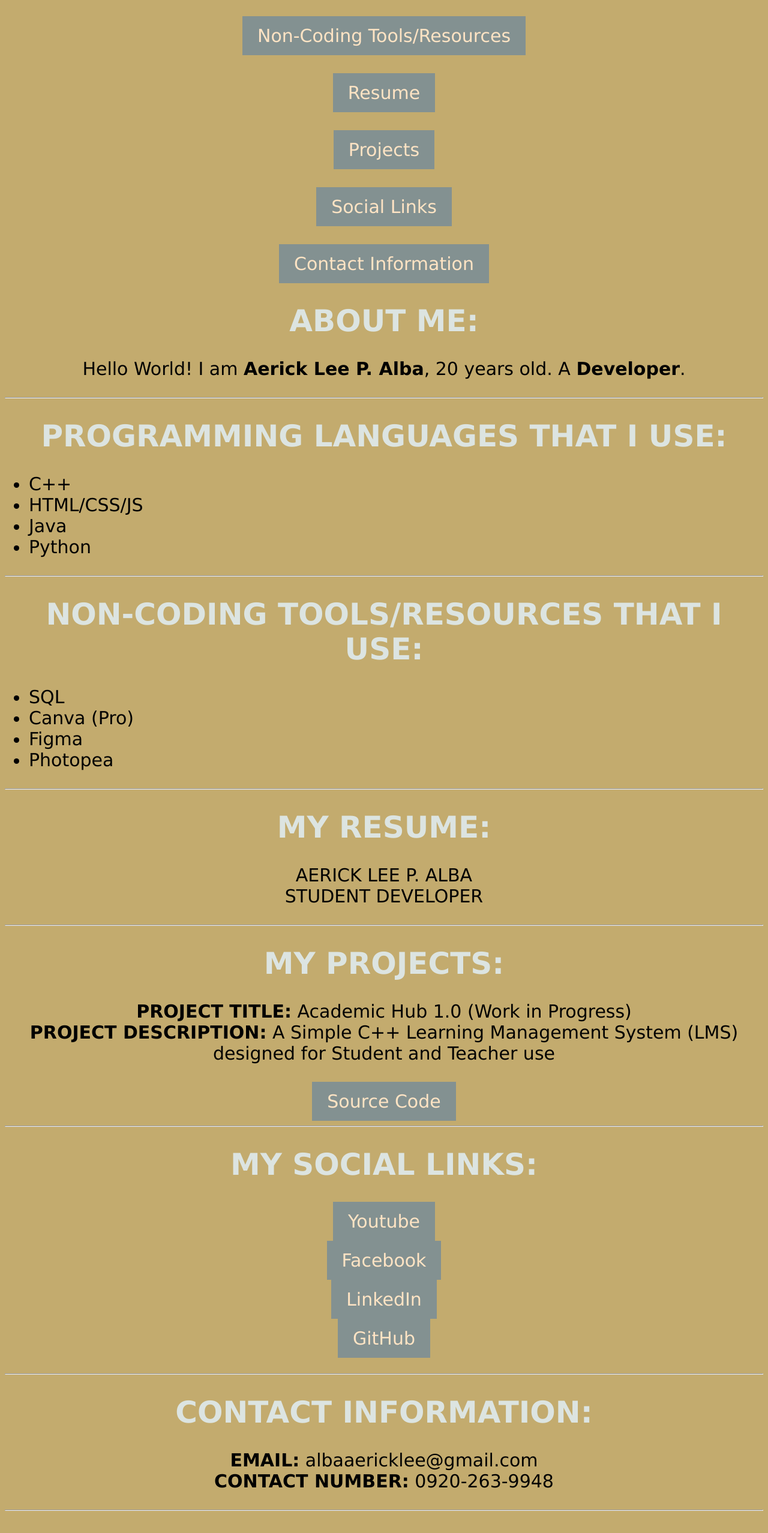
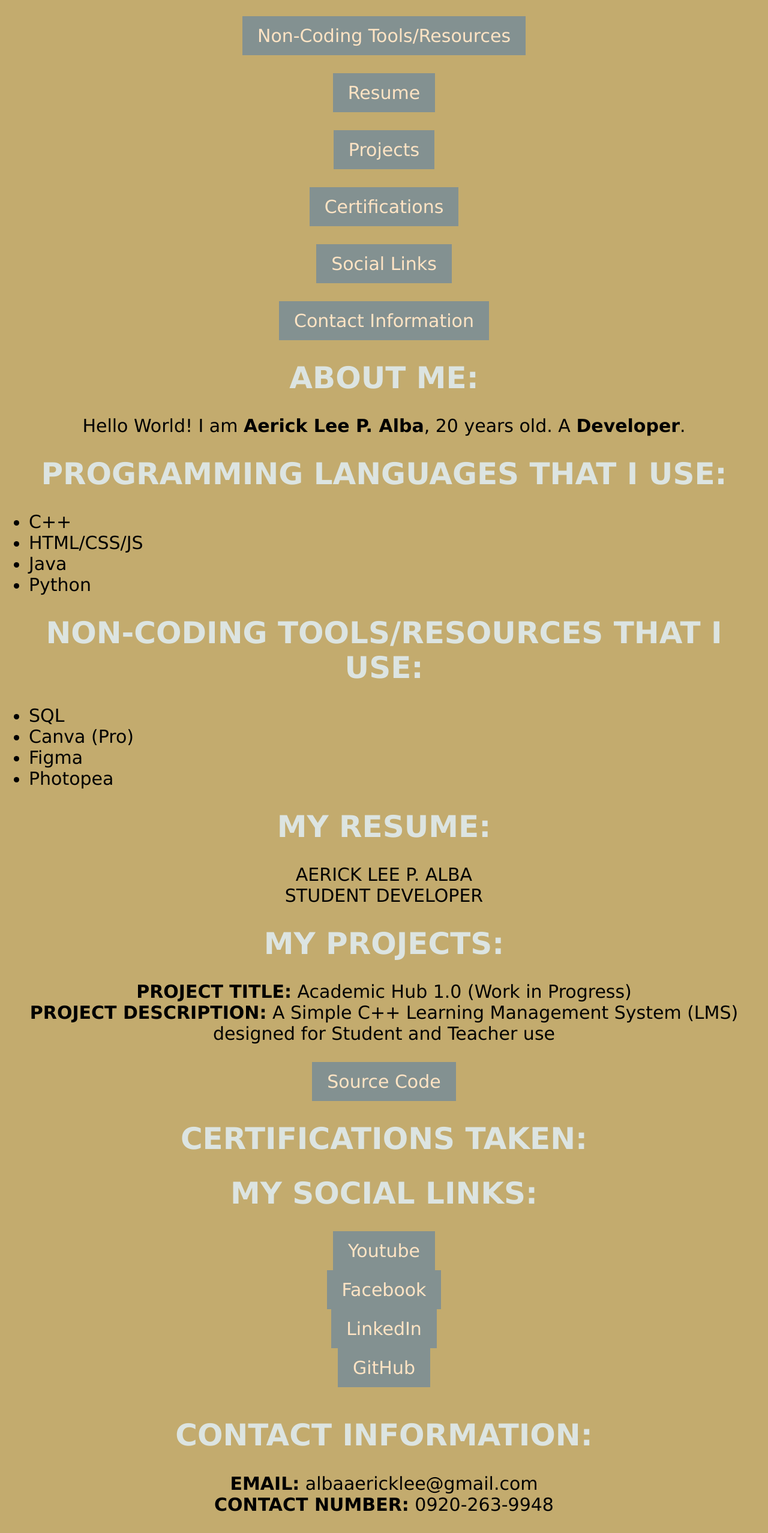
Before and after one commit to aerick923/PORTFOLIO-1.0, a plain HTML site: page AERICK_PORTFOLIO_1.0/index.html in a window 1280 px wide. Shown: the part 242-2797 px from the top of the page at 60% size. Before the commit the page ends 2768 px from the top, so only its background shows below. Drawn offline with Linux system fonts and the light colour scheme.

Commit message:
Add certification section and update navigation links
Added a certification section and updated navigation links.

```diff
--- a/AERICK_PORTFOLIO_1.0/index.html
+++ b/AERICK_PORTFOLIO_1.0/index.html
@@ -21,6 +21,17 @@
 
 -->
 
+<!-- FEBRUARY 5, 2026:
+     FEATURES ADDED:
+     the certification section;
+
+
+     FEATURES DEDUCTED:
+     the <hr> tag
+
+
+-->
+
 <!DOCTYPE html>
 <html lang="en">
 
@@ -41,20 +52,18 @@
      <p id="testing"></p>
 
     <!-- FEBRUARY 4, 2026: practice coding a bookmark before implementing a navbar/sidebar -->
-     <p><a href="#about">About Me</a></p>
+
+        <p><a href="#about">About Me</a></p>
      <p><a href="#languages">Programming Languages that i use</a></p>
      <p><a href="#non_coding">Non-Coding Tools/Resources</a></p>
      <p><a href="#resume">Resume</a></p>
      <p><a href="#projects">Projects</a></p>
+     <p><a href="#certificate">Certifications</a></p>
      <p><a href="#socials">Social Links</a></p>
      <p><a href="#contact">Contact Information</a></p>
 
-
-
     <h1 id="about"> ABOUT ME: </h1>
     <p> Hello World! I am <b>Aerick Lee P. Alba</b>, 20 years old. A <b>Developer</b>.</p>
-
-    <hr>
 
     <h1 id="languages"> PROGRAMMING LANGUAGES THAT I USE: </h1>
     <ul>
@@ -64,8 +73,6 @@
         <li>Python </li>
     </ul>
 
-    <hr>
-
     <h1 id="non_coding"> NON-CODING TOOLS/RESOURCES THAT I USE: </h1>
     <ul>
         <li>SQL </li>
@@ -74,14 +81,10 @@
         <li>Photopea </li>
     </ul>
 
-    <hr>
-
     <h1 id="resume"> MY RESUME: </h1>
     <p> AERICK LEE P. ALBA <br>
         STUDENT DEVELOPER <br>
     </p>
-
-    <hr>
 
     <h1 id="projects"> MY PROJECTS: </h1>
     <p> <b>PROJECT TITLE:</b> Academic Hub 1.0 (Work in Progress) <br>
@@ -94,7 +97,7 @@
     <a href="https://github.com/aerick923/ACADEMIC-HUB-1.0" target="_blank">Source Code</a>
     </center>
 
-    <hr>
+    <h1 id="certificate"> CERTIFICATIONS TAKEN: </h1>
 
     <h1 id="socials"> MY SOCIAL LINKS: </h1>
     <center>
@@ -104,13 +107,11 @@
     <a href="https://github.com/aerick923?tab=overview&from=2026-02-01&to=2026-02-02" target="_blank">GitHub</a>
     </center> <br>
 
-    <hr>
-
     <h1 id="contact"> CONTACT INFORMATION: </h1>
-    <p>  <b>EMAIL:</b> albaaericklee@gmail.com <br>
-         <b>CONTACT NUMBER:</b> 0920-263-9948 </p>
-
-    <hr>
+    <p>
+        <b>EMAIL:</b> albaaericklee@gmail.com <br>
+        <b>CONTACT NUMBER:</b> 0920-263-9948
+    </p>
 
 </body>
 
```
